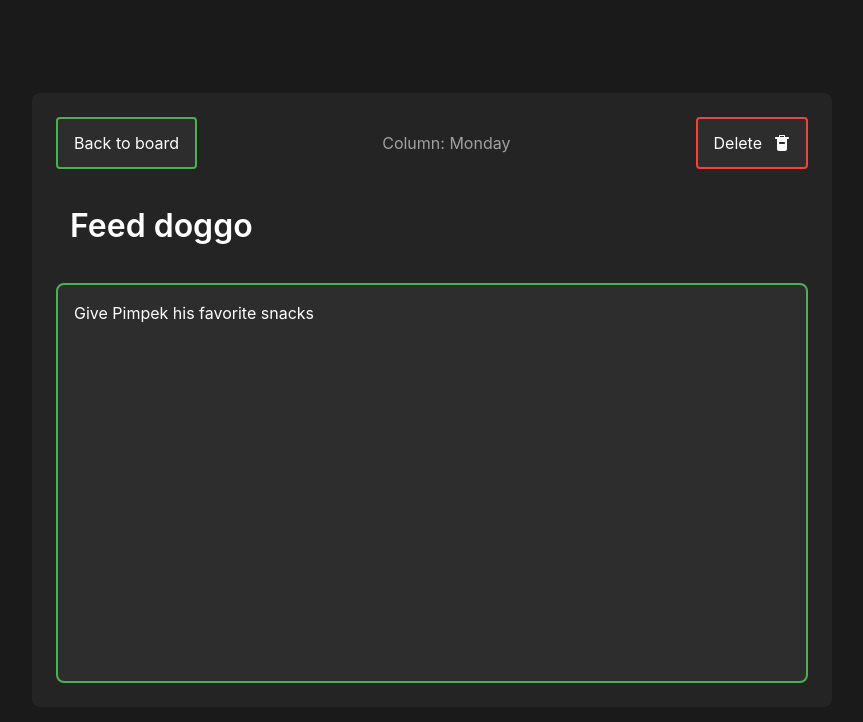
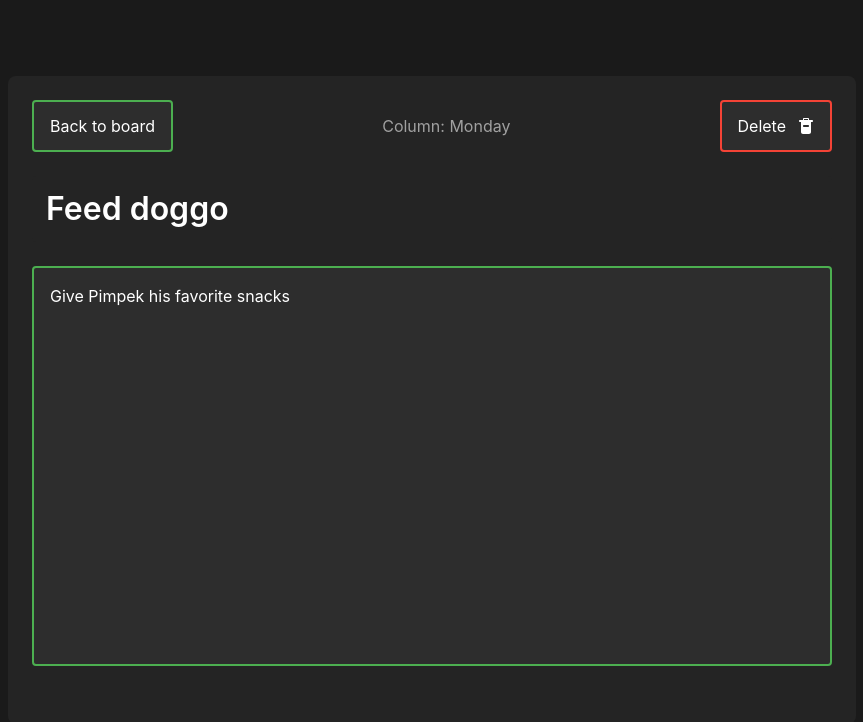
Before and after one commit to Dabgan/kanban-board, a Next.js app: page /card/card-1 in a window 1280 px wide. Shown: the top 722 px of the page, without its empty margins (208-1071 px from the left). Built offline with nearby package versions, Linux system fonts and the light colour scheme; no server answers.

Commit message:
refactor(): fix styles issues

```diff
--- a/src/app/card/[id]/page.module.scss
+++ b/src/app/card/[id]/page.module.scss
@@ -13,11 +13,13 @@
 }
 
 .card-container {
+    box-sizing: content-box;
     background-color: colors.$color-surface-dark;
     border-radius: sizes.$radius-md;
     max-width: sizes.$card-detail-width;
     padding: sizes.$spacing-lg;
     width: 100%;
+    min-height: sizes.$card-detail-min-height;
 }
 
 .header {
--- a/src/app/card/[id]/page.tsx
+++ b/src/app/card/[id]/page.tsx
@@ -49,7 +49,6 @@ const CardDetailPage = ({ params }: CardDetailPageProps) => {
                         ariaLabel="Edit card title"
                         content={card.title}
                         placeholder="Add title..."
-                        tag="h1"
                         type="title"
                         onUpdate={updateTitle}
                     />
--- a/src/app/page.tsx
+++ b/src/app/page.tsx
@@ -1,5 +1,3 @@
-'use client';
-
 import { Board } from '@/components/board/board';
 
 const HomePage = () => {
--- a/src/components/ui/add-item-button/add-item-button.module.scss
+++ b/src/components/ui/add-item-button/add-item-button.module.scss
@@ -15,7 +15,6 @@
     @extend %focus-outline;
 
     align-items: center;
-    background-color: colors.$color-surface;
     border-color: colors.$color-accent;
     display: flex;
     font-size: component-sizes.$title-font-size;
--- a/src/components/ui/add-item-button/add-item-button.tsx
+++ b/src/components/ui/add-item-button/add-item-button.tsx
@@ -37,7 +37,7 @@ export const AddItemButton = ({
         <Button
             aria-label={buttonAriaLabel}
             className={styles['add-button']}
-            variant="primary"
+            variant="secondary"
             onClick={handleStartAdding}
         >
             {buttonText}
--- a/src/components/ui/button/button.module.scss
+++ b/src/components/ui/button/button.module.scss
@@ -5,8 +5,6 @@
 @use '@/styles/utilities/accessibility';
 
 .button {
-    border: none;
-    border-radius: sizes.$radius-md;
     font-family: inherit;
     @include mixins.transition;
 
--- a/src/components/ui/editable-content/editable-content.module.scss
+++ b/src/components/ui/editable-content/editable-content.module.scss
@@ -13,13 +13,11 @@
 .content {
     @extend %focus-outline;
 
-    // @include mixins.surface-element;
     @include mixins.flex;
 
     background: colors.$color-surface-dark;
     color: colors.$color-text;
 
-    // border: 2px solid red !important;
     cursor: pointer;
     margin: 0;
     padding: sizes.$spacing-sm;
@@ -27,10 +25,6 @@
     width: 100%;
 
     &.title {
-        font-size: component-sizes.$title-font-size;
-        font-weight: component-sizes.$title-font-weight;
-        padding: sizes.$spacing-sm;
-
         h1,
         h2 {
             font-size: inherit;
@@ -44,6 +38,7 @@ button.content.description {
     align-items: flex-start;
     background-color: colors.$color-surface;
     border: component-sizes.$border-width solid colors.$color-accent;
+    border-radius: sizes.$radius-sm;
     font-size: component-sizes.$description-font-size;
     justify-content: flex-start;
     min-height: component-sizes.$description-min-height;
@@ -65,6 +60,7 @@ button.content.description {
 
 .input {
     @include mixins.input-base;
+    font-size: component-sizes.$heading-font-size;
 }
 
 .textarea {
--- a/src/components/ui/editable-content/editable-field.tsx
+++ b/src/components/ui/editable-content/editable-field.tsx
@@ -27,7 +27,7 @@ export const EditableField = (props: EditableFieldProps): ReactElement => {
 
     return (
         <>
-            <textarea {...commonProps} ref={fieldRef} rows={EDITABLE_CONTENT_CONSTANTS.ROWS} />
+            <textarea {...commonProps} ref={fieldRef} />
             <p className={styles.hint}>{EDITABLE_CONTENT_CONSTANTS.TEXTAREA_HINT}</p>
         </>
     );
--- a/src/constants/editable-content.ts
+++ b/src/constants/editable-content.ts
@@ -2,7 +2,6 @@ export const EDITABLE_CONTENT_CONSTANTS = {
     PLACEHOLDER: 'Add content...',
     VALIDATION_ERROR: 'Special characters are not allowed',
     TEXTAREA_HINT: 'Press Ctrl+Enter to save, Esc to cancel',
-    ROWS: 4,
 } as const;
 
 export const KEYBOARD_KEYS = {
--- a/src/data/db.json
+++ b/src/data/db.json
@@ -34,10 +34,10 @@
     },
     {
       "id": "card-2",
-      "title": "Clean bedroom",
+      "title": "Clean bedroom 1 XD",
       "description": "Change sheets and vacuum",
       "columnId": "col-2",
-      "order": 2
+      "order": 3
     },
     {
       "id": "card-3",
@@ -47,18 +47,18 @@
       "order": 1
     },
     {
-      "id": "card-1731268471446-qowj8g",
-      "title": "Too long header name Too long header name Too long header name",
-      "description": "",
-      "columnId": "col-1731268200796-xu7mal",
-      "order": 1
-    },
-    {
       "id": "card-1731443483977-1sqczi",
       "title": "Work on tech assigment",
       "description": "",
       "columnId": "col-2",
       "order": 1
+    },
+    {
+      "id": "card-1731787235134-dbf31x",
+      "title": "new card2",
+      "description": "qwrdf\n\nfwedsc\n\n\nrfwe\nwdse",
+      "columnId": "col-2",
+      "order": 2
     }
   ]
 }
--- a/src/hooks/use-cards.ts
+++ b/src/hooks/use-cards.ts
@@ -1,5 +1,3 @@
-'use client';
-
 import { useContext } from 'react';
 
 import { CardsContext } from '@/context/cards-context';
--- a/src/styles/abstracts/_sizes.scss
+++ b/src/styles/abstracts/_sizes.scss
@@ -4,7 +4,7 @@ $input-height: 40px;
 $card-min-height: 80px;
 $column-width: 250px;
 $card-detail-width: 800px;
-
+$card-detail-min-height: 600px;
 // Base units
 $spacing-unit: 4px;
 $spacing-xs: $spacing-unit * 2; // 8px
```
